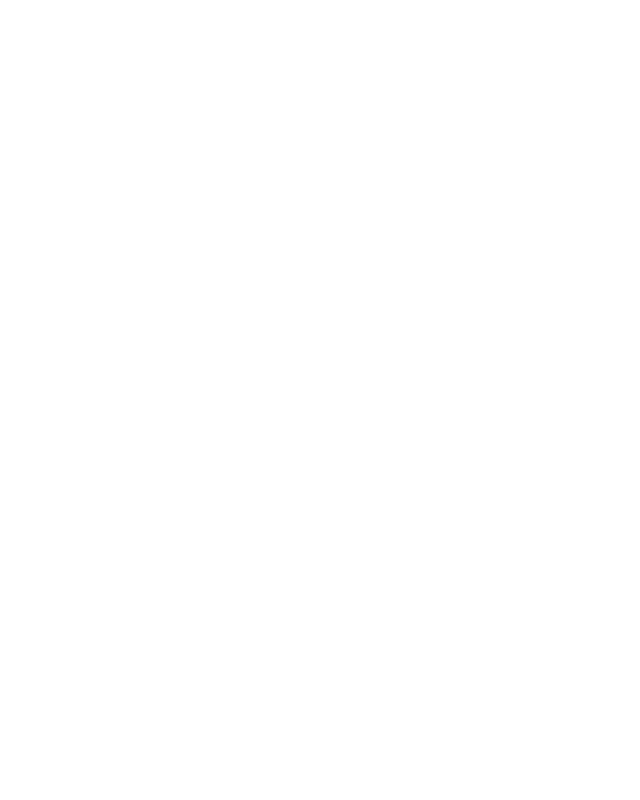
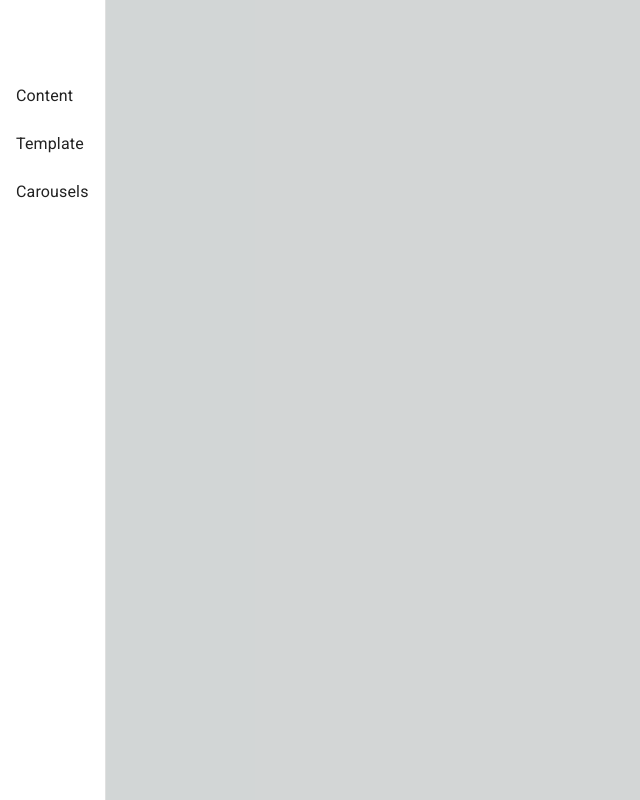
Before and after one commit to BDKX16/Projecto-OF, a React (Vite) app in the folder projecto-ag/: page /admin in a window 1280 px wide. Before the commit this address had no page. Shown: the whole page, without its empty margins (0-640 px from the left). Built offline with nearby package versions, Linux system fonts and the light colour scheme.

Commit message:
FEAT. Admin panel routing

```diff
--- a/projecto-ag/package.json
+++ b/projecto-ag/package.json
@@ -21,7 +21,8 @@
     "react": "^18.3.1",
     "react-dom": "^18.3.1",
     "react-redux": "^9.1.2",
-    "react-router-dom": "^6.26.0"
+    "react-router-dom": "^6.26.0",
+    "styled-components": "^6.1.12"
   },
   "devDependencies": {
     "@types/react": "^18.3.3",
--- /dev/null
+++ b/projecto-ag/src/Layout.jsx
@@ -0,0 +1,47 @@
+import { lazy } from "react";
+import App from "./App.jsx";
+import "./index.css";
+import "@fontsource/roboto/300.css";
+import "@fontsource/roboto/400.css";
+import "@fontsource/roboto/500.css";
+import "@fontsource/roboto/700.css";
+import { BrowserRouter, Route, Routes } from "react-router-dom";
+import { Navigate } from "react-router-dom";
+import { useSelector } from "react-redux";
+import AdminLayout from "./pages/admin/AdminLayout.jsx";
+import Content from "./pages/admin/abm/Content.jsx";
+import Template from "./pages/admin/abm/Template.jsx";
+import Carousels from "./pages/admin/abm/Carousels.jsx";
+
+//Routes
+const Login = lazy(() => import("./pages/Login.jsx"));
+
+const Layout = () => {
+  const userState = useSelector((state) => state.user);
+  return (
+    <BrowserRouter>
+      <Routes>
+        <Route
+          path="/login"
+          element={userState.name ? <Navigate to="/dashboard" /> : <Login />}
+          caseSensitive={false}
+        ></Route>
+        <Route path={`/`} element={<App />}></Route>
+        <Route
+          path={`/admin/*`}
+          element={
+            <AdminLayout>
+              <Routes>
+                <Route path={`/content`} element={<Content />} />
+                <Route path={`/template`} element={<Template />} />
+                <Route path={`/carousels`} element={<Carousels />} />
+              </Routes>
+            </AdminLayout>
+          }
+        />
+      </Routes>
+    </BrowserRouter>
+  );
+};
+
+export default Layout;
--- a/projecto-ag/src/main.jsx
+++ b/projecto-ag/src/main.jsx
@@ -1,12 +1,11 @@
 import React, { Suspense, lazy } from "react";
 import ReactDOM from "react-dom/client";
-import App from "./App.jsx";
+import Layout from "./Layout.jsx";
 import "./index.css";
 import "@fontsource/roboto/300.css";
 import "@fontsource/roboto/400.css";
 import "@fontsource/roboto/500.css";
 import "@fontsource/roboto/700.css";
-import { BrowserRouter, Route, Routes } from "react-router-dom";
 
 import { SnackbarProvider } from "notistack";
 
@@ -14,21 +13,13 @@ import CssBaseline from "@mui/material/CssBaseline";
 import { Provider } from "react-redux";
 import store from "./redux/store.js";
 
-//Routes
-const Login = lazy(() => import("./pages/Login.jsx"));
-
 ReactDOM.createRoot(document.getElementById("root")).render(
   <React.StrictMode>
     <CssBaseline />
     <SnackbarProvider>
       <Suspense fallback={<div>Laxy Loading...</div>}>
         <Provider store={store}>
-          <BrowserRouter>
-            <Routes>
-              <Route path="/" element={<Login />}></Route>
-              <Route path={`dashboard/*`} element={<App />}></Route>
-            </Routes>
-          </BrowserRouter>
+          <Layout />
         </Provider>
       </Suspense>
     </SnackbarProvider>
--- a/projecto-ag/src/pages/Login.jsx
+++ b/projecto-ag/src/pages/Login.jsx
@@ -14,7 +14,7 @@ import {
   Grid,
   Box,
 } from "@mui/material";
-
+import { enqueueSnackbar } from "notistack";
 import LockOutlinedIcon from "@mui/icons-material/LockOutlined";
 import { createUser } from "./../redux/states/user";
 
@@ -52,7 +52,19 @@ export default function Login() {
     const result = await callEndpoint(
       login(data.get("email"), data.get("password"))
     );
-    dispatch(createUser(createUserAdapter(result)));
+    if (result.status !== 200) {
+      enqueueSnackbar("Invalid credentials", {
+        variant: "error",
+      });
+      return;
+    } else {
+      enqueueSnackbar("Login success", {
+        variant: "success",
+      });
+      dispatch(createUser(createUserAdapter(result)));
+    }
+
+    console.log(result);
   };
 
   const handleSubmitRegister = async (event) => {
--- /dev/null
+++ b/projecto-ag/src/pages/admin/AdminLayout.jsx
@@ -0,0 +1,71 @@
+import PropTypes from "prop-types";
+import {
+  Drawer,
+  Toolbar,
+  List,
+  ListItemButton,
+  ListItemText,
+} from "@mui/material";
+
+const drawerWidth = 105;
+
+import styled from "styled-components";
+import { Link } from "react-router-dom";
+
+const Root = styled.div`
+  display: flex;
+  flex-direction: row;
+`;
+
+const StyledDrawer = styled(Drawer)`
+  width: ${drawerWidth}px;
+  flex-shrink: 0;
+`;
+
+const DrawerPaper = styled.div`
+  width: ${drawerWidth}px;
+`;
+
+const Content = styled.div`
+  flex-grow: 1;
+  padding: 10px;
+  background-color: #2333;
+  width: calc(100% - ${drawerWidth}px);
+  height: 100vh;
+`;
+
+const AdminLayout = (props) => {
+  return (
+    <Root>
+      <StyledDrawer
+        variant="permanent"
+        classes={{
+          paper: DrawerPaper,
+        }}
+      >
+        <Toolbar />
+        <List>
+          <ListItemButton component={Link} to="/admin/content">
+            <ListItemText primary="Content" />
+          </ListItemButton>
+          <ListItemButton component={Link} to="/admin/template">
+            <ListItemText primary="Template" />
+          </ListItemButton>
+          <ListItemButton component={Link} to="/admin/carousels">
+            <ListItemText primary="Carousels" />
+          </ListItemButton>
+        </List>
+      </StyledDrawer>
+      <Content>
+        <Toolbar />
+        <div> {props.children}</div>
+      </Content>
+    </Root>
+  );
+};
+
+AdminLayout.propTypes = {
+  children: PropTypes.node.isRequired,
+};
+
+export default AdminLayout;
--- /dev/null
+++ b/projecto-ag/src/pages/admin/abm/Carousels.jsx
@@ -0,0 +1,11 @@
+import React from "react";
+
+const Carousels = () => {
+  return (
+    <div>
+      <h1>Carousels</h1>
+    </div>
+  );
+};
+
+export default Carousels;
--- /dev/null
+++ b/projecto-ag/src/pages/admin/abm/Content.jsx
@@ -0,0 +1,11 @@
+import React from "react";
+
+const Content = () => {
+  return (
+    <div>
+      <h1>Content</h1>
+    </div>
+  );
+};
+
+export default Content;
--- /dev/null
+++ b/projecto-ag/src/pages/admin/abm/Template.jsx
@@ -0,0 +1,11 @@
+import React from "react";
+
+const Template = () => {
+  return (
+    <div>
+      <h1>Template</h1>
+    </div>
+  );
+};
+
+export default Template;
```
Also changed, not shown: 1 other file (tests, documents, lock files or other folders).
